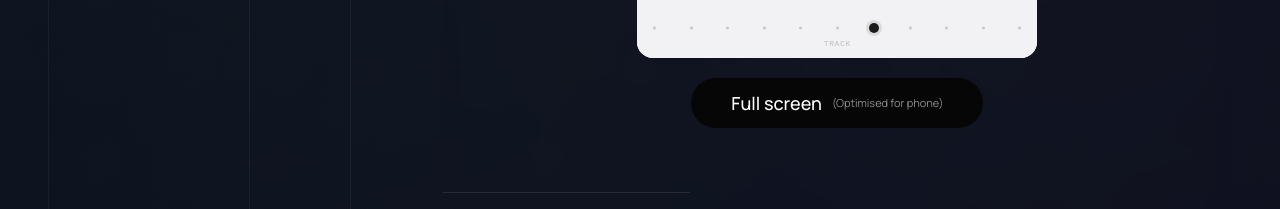
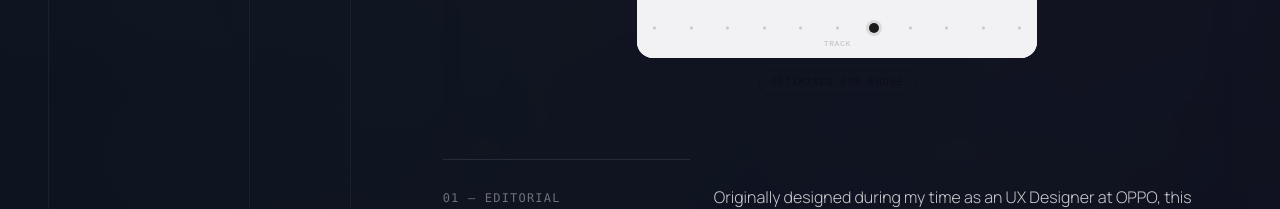
Before and after one commit to HanxiongZ/my-portholio, a React (Vite) app: page /project/5 in a window 1280 px wide. Shown: the part 1106-1315 px from the top of the page. Built offline with nearby package versions, Linux system fonts and the light colour scheme.

Commit message:
tue_24_mar_audiofix

```diff
--- a/src/components/portfolio/content/AudioDome.tsx
+++ b/src/components/portfolio/content/AudioDome.tsx
@@ -1,4 +1,4 @@
-import React, { useRef, useEffect, useState } from "react";
+import React, { useRef, useEffect } from "react";
 import * as THREE from "three";
 
 export function AudioDome() {
@@ -7,59 +7,6 @@ export function AudioDome() {
   const arcDotRef     = useRef<SVGCircleElement>(null);
   const trackThumbRef = useRef<HTMLDivElement>(null);
   const trackStripRef = useRef<HTMLDivElement>(null);
-  const [isFullscreen, setIsFullscreen] = useState(false);
-
-  // ── Fullscreen logic ───────────────────────────────────────────
-  // Android Chrome / Desktop: use native Fullscreen API on document.documentElement
-  //   so the entire browser UI disappears.
-  // iOS Safari & iOS Chrome: Fullscreen API is not supported at all.
-  //   We fall back to CSS position:fixed + body scroll lock for an immersive feel.
-  //   The browser address bar cannot be hidden on iOS via JavaScript — OS limitation.
-  const enterFullscreen = () => {
-    const root = document.documentElement as HTMLElement & {
-      webkitRequestFullscreen?: () => void;
-    };
-    if (root.requestFullscreen) {
-      root.requestFullscreen().catch(() => {
-        // Native failed — use CSS fallback (iOS)
-        setIsFullscreen(true);
-        document.body.style.overflow = "hidden";
-      });
-    } else if (root.webkitRequestFullscreen) {
-      root.webkitRequestFullscreen();
-    } else {
-      // iOS: CSS fixed overlay
-      setIsFullscreen(true);
-      document.body.style.overflow = "hidden";
-    }
-  };
-
-  const exitFullscreen = () => {
-    if (document.fullscreenElement) {
-      document.exitFullscreen();
-    } else {
-      setIsFullscreen(false);
-      document.body.style.overflow = "";
-    }
-  };
-
-  useEffect(() => {
-    const onFSChange = () => {
-      if (document.fullscreenElement) {
-        setIsFullscreen(true);
-      } else {
-        setIsFullscreen(false);
-        document.body.style.overflow = "";
-      }
-    };
-    document.addEventListener("fullscreenchange", onFSChange);
-    document.addEventListener("webkitfullscreenchange", onFSChange);
-    return () => {
-      document.removeEventListener("fullscreenchange", onFSChange);
-      document.removeEventListener("webkitfullscreenchange", onFSChange);
-      document.body.style.overflow = "";
-    };
-  }, []);
 
   useEffect(() => {
     const container  = containerRef.current;
@@ -366,24 +313,21 @@ export function AudioDome() {
 
   const N = 11;
 
-  const wrapperStyle: React.CSSProperties = isFullscreen
-    ? { position: "fixed", top: 0, left: 0, width: "100vw", height: "100vh",
-        zIndex: 9999, maxWidth: "none", borderRadius: 0,
-        overflow: "hidden", touchAction: "none",
-        background: "radial-gradient(ellipse 70% 60% at 55% 45%, rgba(200,200,205,0.6) 0%, #f2f2f4 70%)" }
-    : { position: "relative", width: "100%", maxWidth: "400px", margin: "0 auto",
-        borderRadius: "16px", overflow: "hidden", touchAction: "none",
-        background: "radial-gradient(ellipse 70% 60% at 55% 45%, rgba(200,200,205,0.6) 0%, #f2f2f4 70%)" };
-
-  const canvasStyle: React.CSSProperties = isFullscreen
-    ? { position: "absolute", inset: 0, width: "100%", height: "100%", display: "block", pointerEvents: "none" }
-    : { width: "100%", aspectRatio: "3 / 4", display: "block", pointerEvents: "none" };
-
   return (
   <div>
-    <div ref={wrapperRef} style={wrapperStyle}>
+    <div
+      ref={wrapperRef}
+      style={{
+        position: "relative", width: "100%", maxWidth: "400px", margin: "0 auto",
+        borderRadius: "16px", overflow: "hidden", touchAction: "none",
+        background: "radial-gradient(ellipse 70% 60% at 55% 45%, rgba(200,200,205,0.6) 0%, #f2f2f4 70%)",
+      }}
+    >
       {/* 3D canvas */}
-      <div ref={containerRef} style={canvasStyle} />
+      <div
+        ref={containerRef}
+        style={{ width: "100%", aspectRatio: "3 / 4", display: "block", pointerEvents: "none" }}
+      />
 
       {/* ── Arc position indicator — SVG semicircle, bottom-right ── */}
       <div style={{
@@ -466,44 +410,19 @@ export function AudioDome() {
         </p>
       </div>
 
-      {/* Exit button — shown inside the dome when fullscreen */}
-      {isFullscreen && (
-        <div style={{ position: "absolute", bottom: "32px", left: 0, right: 0, display: "flex", justifyContent: "center", zIndex: 10 }}>
-          <button
-            onClick={exitFullscreen}
-            style={{
-              background: "#060606", borderRadius: "62px", padding: "14px 36px",
-              border: "none", cursor: "pointer", display: "inline-flex", alignItems: "center", gap: "10px",
-            }}
-          >
-            <span style={{ fontSize: "16px", fontWeight: 500, color: "#ffffff", lineHeight: 1 }}>
-              Exit full screen
-            </span>
-          </button>
-        </div>
-      )}
     </div>
 
-    {/* Enter fullscreen button — shown below the dome when not fullscreen */}
-    {!isFullscreen && (
-      <div style={{ display: "flex", justifyContent: "center", marginTop: "20px" }}>
-        <button
-          onClick={enterFullscreen}
-          style={{
-            background: "#060606", borderRadius: "62px", padding: "16px 40px",
-            border: "none", cursor: "pointer", display: "inline-flex", alignItems: "center", gap: "10px",
-            whiteSpace: "nowrap",
-          }}
-        >
-          <span style={{ fontSize: "18px", fontWeight: 500, color: "#ffffff", lineHeight: 1 }}>
-            Full screen
-          </span>
-          <span style={{ fontSize: "11px", fontWeight: 400, color: "rgba(255,255,255,0.55)", lineHeight: 1 }}>
-            (Optimised for phone)
-          </span>
-        </button>
-      </div>
-    )}
+    {/* "Optimised for phone" tag */}
+    <div style={{ display: "flex", justifyContent: "center", marginTop: "12px" }}>
+      <span style={{
+        fontSize: "10px", fontFamily: "monospace", letterSpacing: "0.1em",
+        textTransform: "uppercase", color: "rgba(0,0,0,0.3)",
+        border: "1px solid rgba(0,0,0,0.15)", borderRadius: "20px",
+        padding: "4px 12px", userSelect: "none",
+      }}>
+        Optimised for phone
+      </span>
+    </div>
   </div>
   );
 }
```
